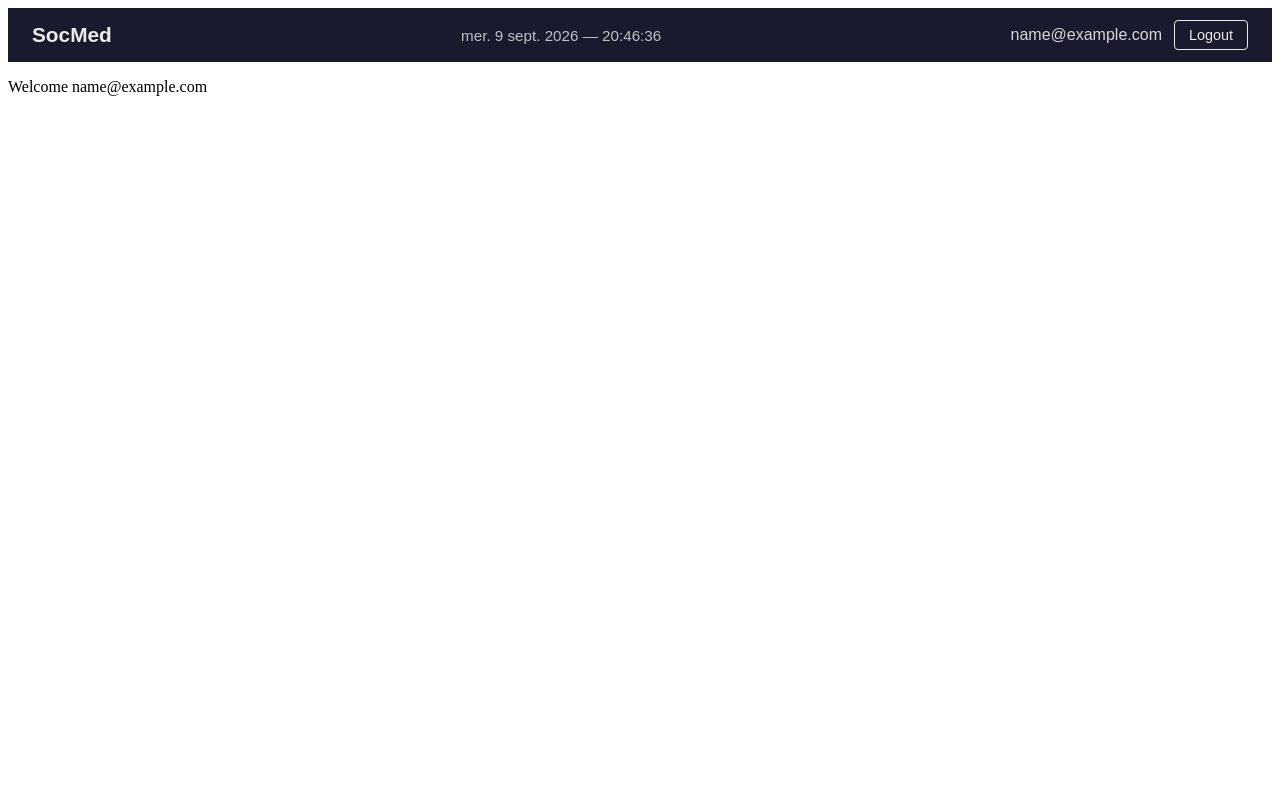
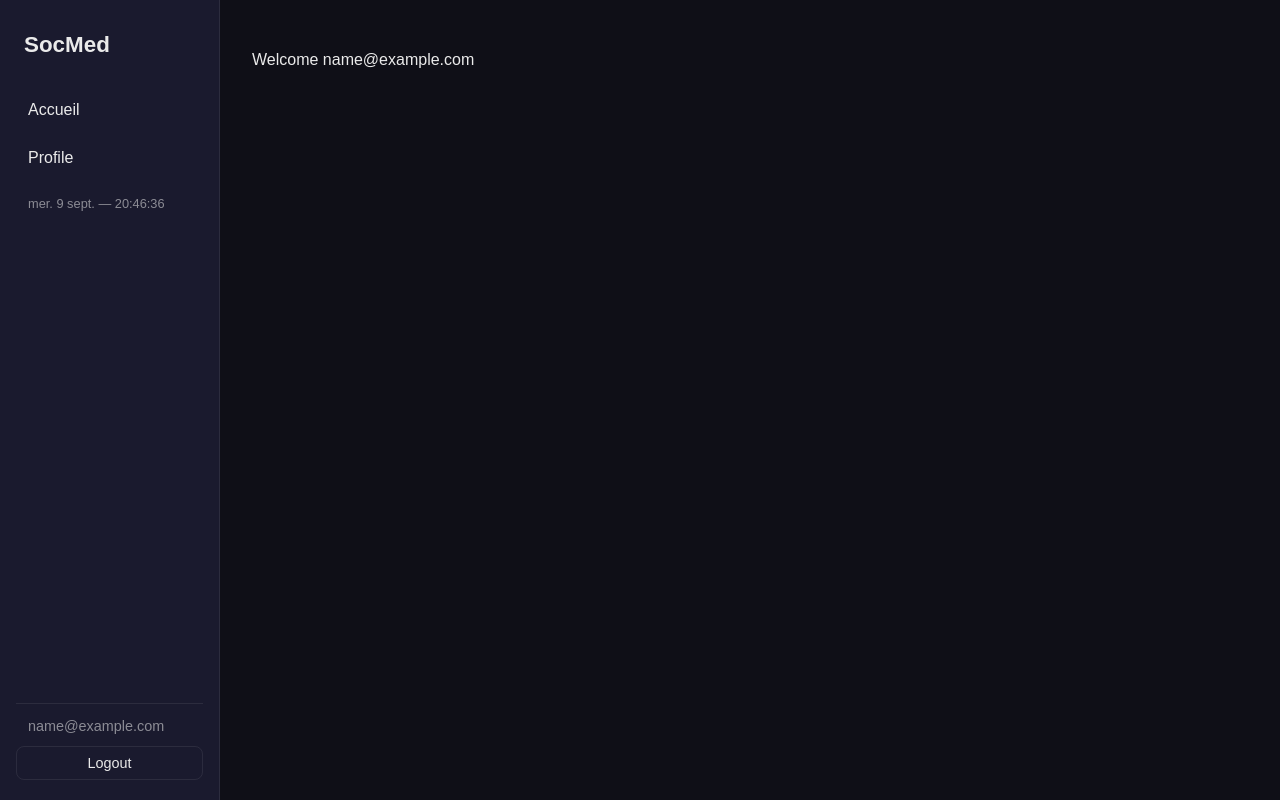
Before and after one commit to Dr00pyd00/SocMed, a Django app: page /accounts/home/ in a window 1280 px wide. Run offline with Django 5.2, Linux system fonts and the light colour scheme; the visitor is signed in with stand-in values (Sample User, id 1).

Commit message:
feat(settings) add static consts

```diff
--- a/accounts/templates/accounts/profile_view.html
+++ b/accounts/templates/accounts/profile_view.html
@@ -21,7 +21,7 @@
         {% endif %}
 
         {% if user == profile_user %}
-            <a href="{% url 'profile-edit' %}">Modifier mon profil</a>
+            <a href="{% url 'accounts:profile-edit' %}">Modifier mon profil</a>
         {% endif %}
 
     </section>
--- a/accounts/urls.py
+++ b/accounts/urls.py
@@ -4,6 +4,8 @@ from accounts import views
 
 # pour reset le mdp
 from django.contrib.auth import views as auth_views
+
+app_name = 'accounts'
 
 urlpatterns = [
         path('home/', views.home_view, name='home'),
--- a/accounts/views.py
+++ b/accounts/views.py
@@ -58,7 +58,7 @@ def logout_view(request):
     - require_POST : only work when the method is POST
     """
     logout(request)
-    return redirect('home')
+    return redirect('accounts:home')
 
 
 def register_view(request):
@@ -67,7 +67,7 @@ def register_view(request):
         if form.is_valid():
             user = form.save()
             login(request, user, backend='django.contrib.auth.backends.ModelBackend')
-            return redirect('home')
+            return redirect('accounts:home')
     else:
         form = RegisterForm()
     return render(request, 'accounts/register.html', {'form':form})
@@ -83,7 +83,7 @@ def edit_profile_view(request):
         form = EditProfileForm(request.POST, request.FILES, instance=profile)
         if form.is_valid():
             form.save()
-            return redirect('profile-view', pk=request.user.pk)
+            return redirect('accounts:profile-view', pk=request.user.pk)
     else:
         form = EditProfileForm(instance=profile)
 
--- a/config/settings.py
+++ b/config/settings.py
@@ -134,6 +134,8 @@ USE_TZ = True
 
 STATIC_URL = 'static/'
 
+STATICFILES_DIRS =  [ BASE_DIR / 'static' ]
+
 
 # Email
 # https://docs.djangoproject.com/en/6.1/topics/email/#topic-email-configuration
--- a/templates/base.html
+++ b/templates/base.html
@@ -1,9 +1,16 @@
+{% load static %}
+
 <!DOCTYPE html>
 <html lang="en">
 <head>
+
     <meta charset="UTF-8">
+
     <meta name="viewport" content="width=device-width, initial-scale=1.0">
+
     <title>{% block title %}SocMed{% endblock %}</title>
+
+    <link rel="stylesheet" href="{% static 'css/style.css' %}">
 </head>
 <body>
 
--- a/templates/navbar.html
+++ b/templates/navbar.html
@@ -1,79 +1,38 @@
 
 
-<nav class="navbar">
-    <div class="navbar-left">
-        <a href="{% url 'home' %}" class="navbar-brand">SocMed</a>
+<nav class="sidebar">
+    <a href="{% url 'accounts:home' %}" class="sidebar-brand">SocMed</a>
+
+    <div class="sidebar-nav">
+        <a href="{% url 'accounts:home' %}" class="sidebar-link">Accueil</a>
+        {# tu ajouteras Profil, Explorer… au fur et à mesure que les pages existent #}
+
+        {% if user.is_authenticated %}
+        <a href="{% url 'accounts:profile-view' user.profile.id %}" class="sidebar-link">Profile</a>
+        {% endif %}
+
     </div>
 
-    <div class="navbar-center">
-        <span id="clock"></span>
-    </div>
+    <div class="sidebar-clock" id="clock"></div>
 
-    <div class="navbar-right">
+    <div class="sidebar-footer">
         {% if user.is_authenticated %}
-            <span class="navbar-user">{{ user }}</span>
-            <form action="{% url 'logout' %}" method="post" class="navbar-form">
+            <span class="sidebar-user">{{ user }}</span>
+            <form action="{% url 'accounts:logout' %}" method="post" class="sidebar-form">
                 {% csrf_token %}
-                <button type="submit" class="navbar-btn">Logout</button>
+                <button type="submit" class="sidebar-btn">Logout</button>
             </form>
         {% else %}
-            <a href="{% url 'login' %}" class="navbar-btn">Login</a>
-            <a href="{% url 'register' %}" class="navbar-btn">Register</a>
+            <a href="{% url 'accounts:login' %}" class="sidebar-btn sidebar-btn-primary">Login</a>
+            <a href="{% url 'accounts:register' %}" class="sidebar-btn">Register</a>
         {% endif %}
     </div>
 </nav>
 
-<style>
-    .navbar {
-        display: flex;
-        justify-content: space-between;
-        align-items: center;
-        padding: 12px 24px;
-        background-color: #1a1a2e;
-        color: #eaeaea;
-        font-family: sans-serif;
-    }
-    .navbar-brand {
-        color: #eaeaea;
-        font-weight: bold;
-        font-size: 1.3em;
-        text-decoration: none;
-    }
-    .navbar-center {
-        font-size: 0.95em;
-        opacity: 0.8;
-    }
-    .navbar-right {
-        display: flex;
-        align-items: center;
-        gap: 12px;
-    }
-    .navbar-user {
-        opacity: 0.9;
-    }
-    .navbar-form {
-        display: inline;
-    }
-    .navbar-btn {
-        background: none;
-        border: 1px solid #eaeaea;
-        color: #eaeaea;
-        padding: 6px 14px;
-        border-radius: 4px;
-        text-decoration: none;
-        cursor: pointer;
-        font-size: 0.9em;
-    }
-    .navbar-btn:hover {
-        background-color: #eaeaea;
-        color: #1a1a2e;
-    }
-</style>
-
 <script>
     function updateClock() {
         const now = new Date();
-        const options = { weekday: 'short', year: 'numeric', month: 'short', day: 'numeric' };
+        const options = { weekday: 'short', day: 'numeric', month: 'short' };
         const dateStr = now.toLocaleDateString('fr-FR', options);
         const timeStr = now.toLocaleTimeString('fr-FR');
         document.getElementById('clock').textContent = `${dateStr} — ${timeStr}`;
```
